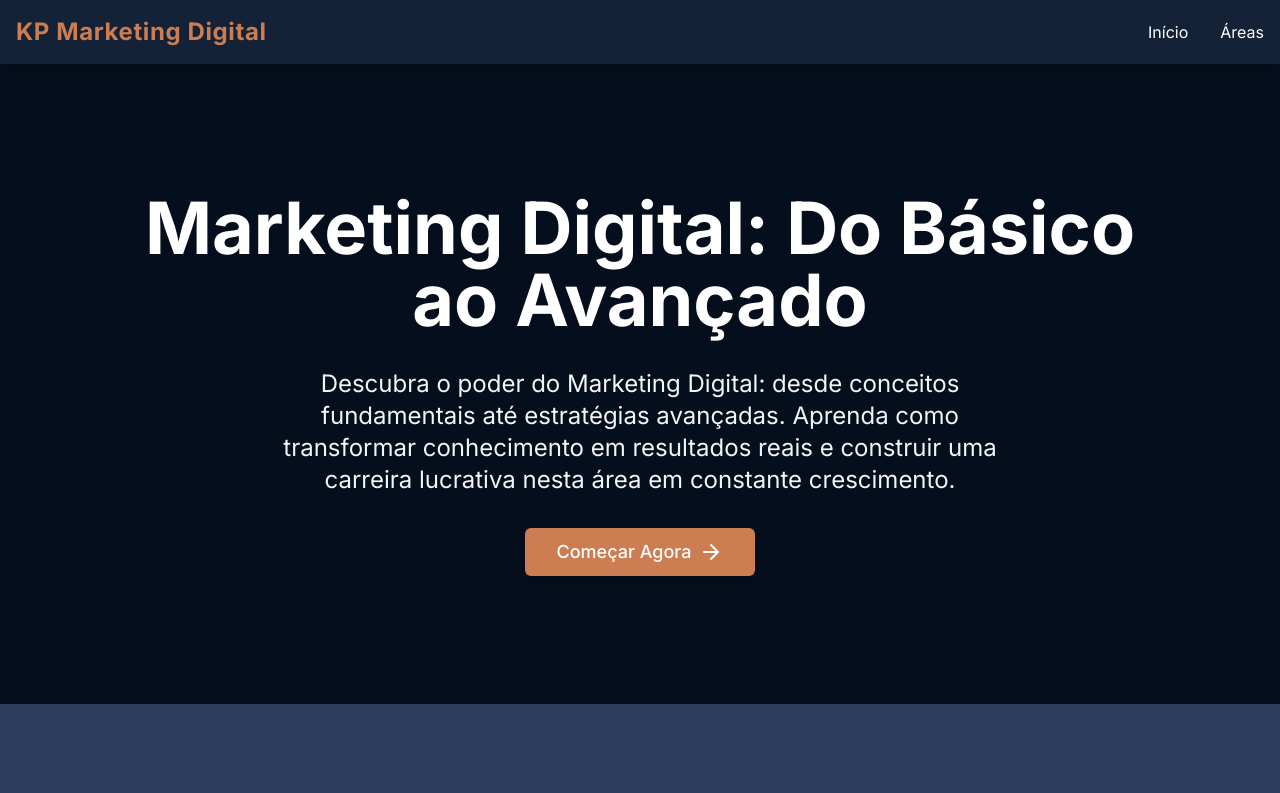
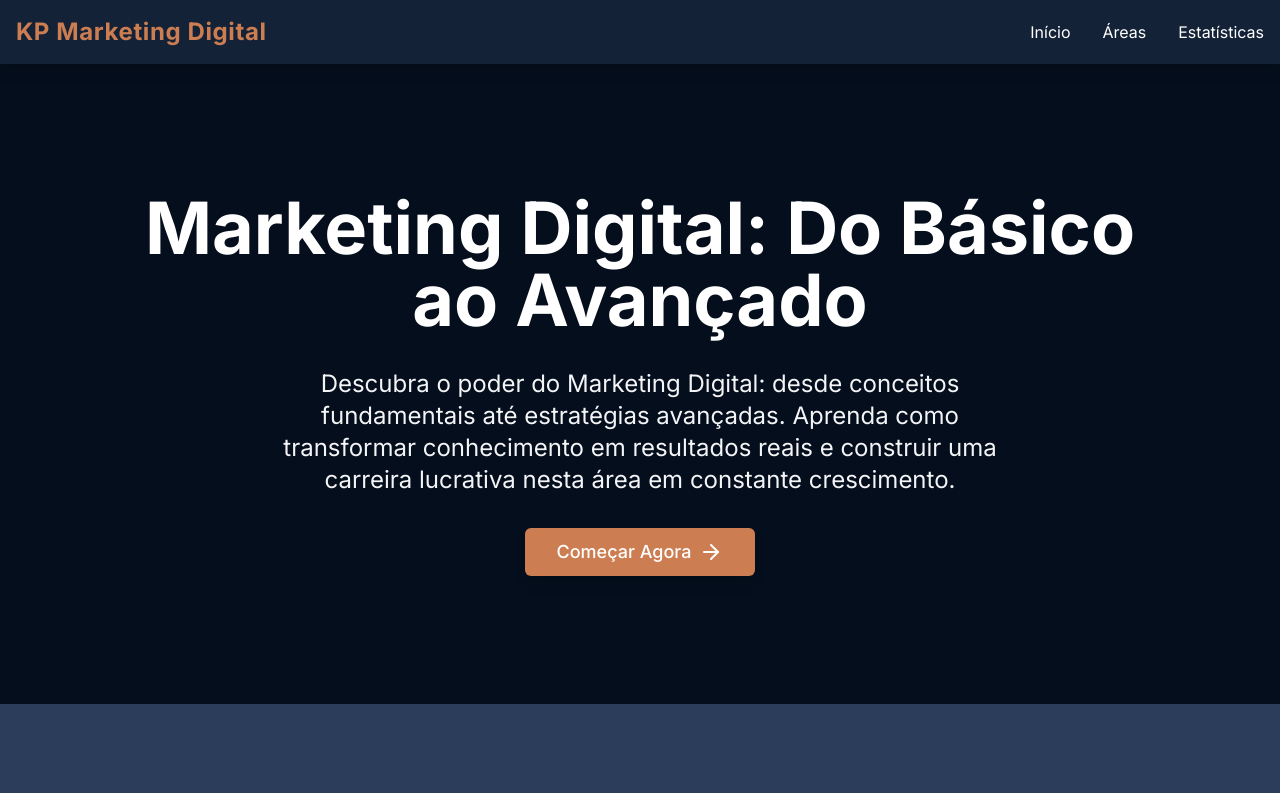
Before and after one commit to Cyllasneto/digital-knowledge-bridge, a React (Vite) app: page / in a window 1280 px wide. Shown: the top 793 px of the page. Built offline with nearby package versions, Linux system fonts and the light colour scheme.

Commit message:
Add button to header for marketing stats
Include a button in the header that directs users to the "Estatísticas do Marketing Digital" section.
[skip gpt_engineer]

```diff
--- a/src/components/Header.tsx
+++ b/src/components/Header.tsx
@@ -15,6 +15,9 @@ export const Header = () => {
             <a href="#marketing-areas" className="text-white hover:text-secondary transition-colors">
               Áreas
             </a>
+            <a href="#marketing-stats" className="text-white hover:text-secondary transition-colors">
+              Estatísticas
+            </a>
           </nav>
         </div>
       </div>
--- a/src/components/MarketingStats.tsx
+++ b/src/components/MarketingStats.tsx
@@ -27,7 +27,7 @@ const investimentData = [
 
 export const MarketingStats = () => {
   return (
-    <section className="py-16 md:py-24 bg-primary px-4 md:px-8">
+    <section id="marketing-stats" className="py-16 md:py-24 bg-primary px-4 md:px-8">
       <div className="container mx-auto max-w-7xl">
         <h2 className="text-4xl md:text-5xl font-bold mb-12 text-white text-center animate-fade-up">
           Estatísticas do Marketing Digital
```
